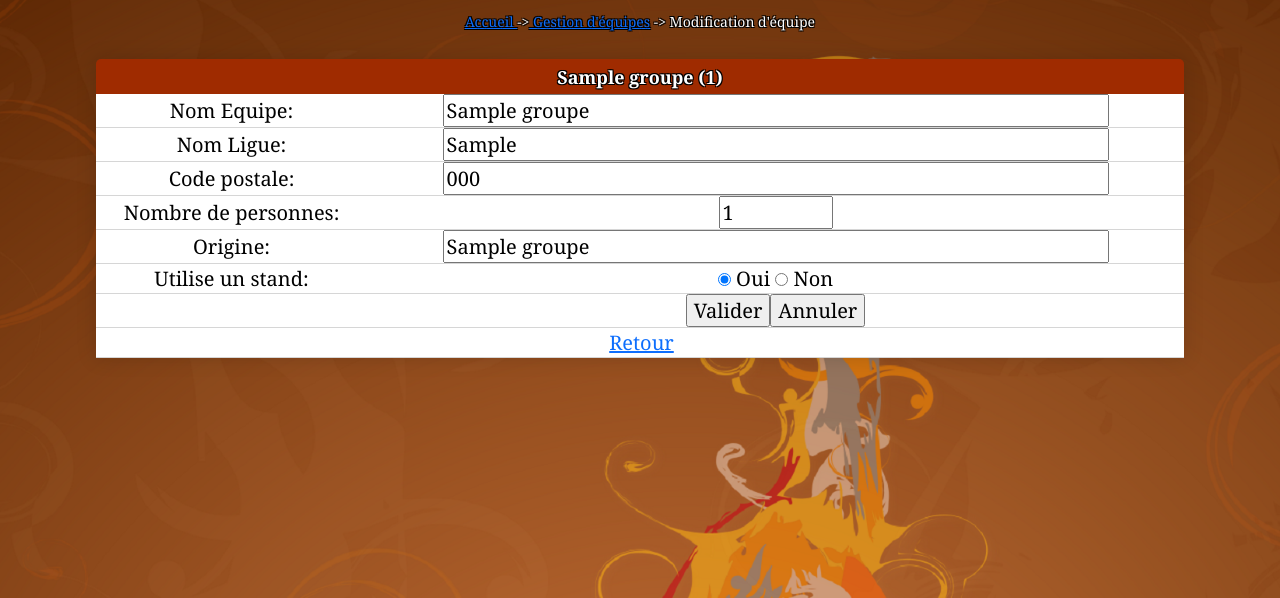
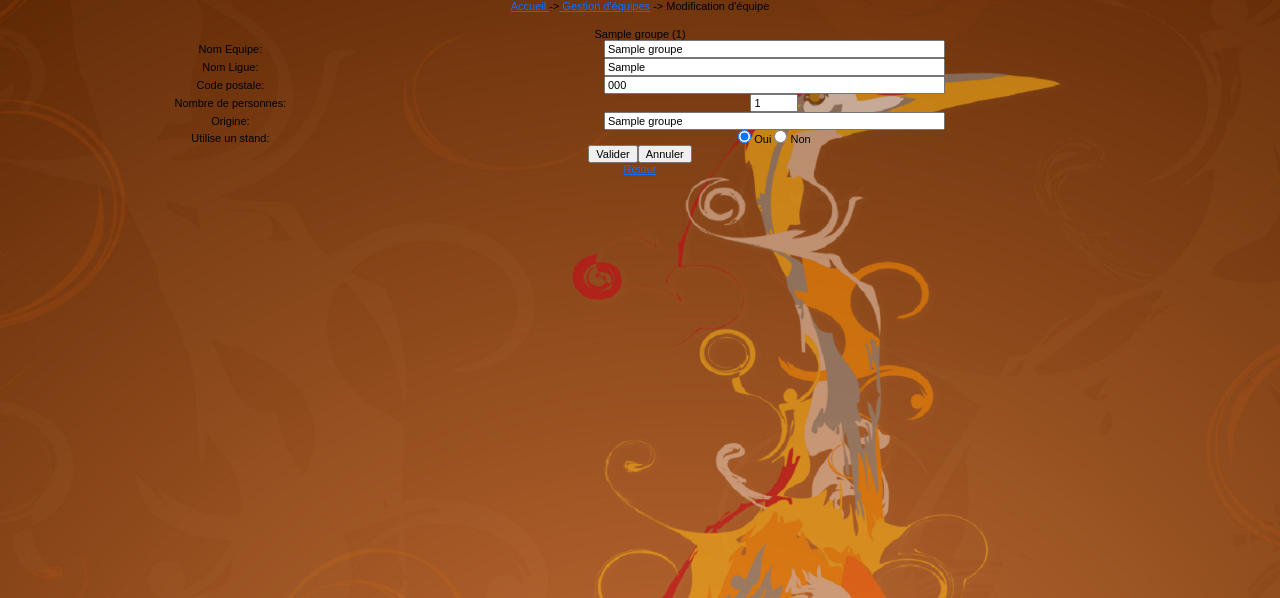
Before and after one commit to vincenz-cdf/Appli-Festival-v2, a PHP site: page /modificationEquipe.php?action=demanderModifEqu&id=1 in a window 1280 px wide. Shown: the part 94-692 px from the top of the page. Run offline with PHP 8.4, Linux system fonts and the light colour scheme; tables that the repository leaves empty hold one stand-in row (values such as "Sample post"); some libraries are stand-ins or nearby versions.

Commit message:
update
moi

```diff
--- a/_gestionBase.inc.php
+++ b/_gestionBase.inc.php
@@ -308,4 +308,11 @@ function nbchlouer($connexion, $idGroupe){
    $sth = $obtenirCompte->fetch();
    return $sth;
 }
+function optionModifAttrib($i,$nbOccupGroupe){
+   if($i == $nbOccupGroupe){
+      echo "<option selected>$i</option>";
+   }else{
+      echo "<option>$i</option>";
+   }
+}
 ?>
--- a/modificationEquipe.php
+++ b/modificationEquipe.php
@@ -4,12 +4,10 @@ $titre="- Equipes";
 include("_debut.inc.php");
 include("_gestionBase.inc.php");
 include("_controlesEtGestionErreurs.inc.php");
-
-echo "<br><p align='center' class='textArianne'><a  href = 'index.php'> Accueil </a> -><A href='gestionEquipe.php'> Gestion d'équipes</a> -> Modification d'équipe </p> <br>";
-
+echo "<p align='center'><a  href = 'index.php'> Accueil </a> -><A href='gestionEquipe.php'> Gestion d'équipes</a> -> Modification d'équipe </p> ";
 $action=$_REQUEST['action'];
 $id=$_REQUEST['id'];
-
+$chambretotal=nbchlouer($connexion,$id);
 if ($action=='demanderModifEqu')
 {
    $lgEqu=obtenirDetailEquipe($connexion, $id);
@@ -24,6 +22,8 @@ if ($action=='demanderModifEqu')
 }
 else
 {
+   $nombrePersonnes=$_REQUEST['nombrePersonnes'];
+   if(($chambretotal[0]*3)<=$nombrePersonnes){
       $nom=$_REQUEST['nom'];
       $identiteResponsable=$_REQUEST['identiteResponsable'];
       $adressePostale=$_REQUEST['adressePostale'];
@@ -32,49 +32,57 @@ else
       $stand=$_REQUEST['stand'];
 
       modifierEquipe($connexion, $id, $nom,$identiteResponsable,$adressePostale, $nombrePersonnes, $nomPays, $stand);
+   }else{
+      $nom=$_REQUEST['nom'];
+      $identiteResponsable=$_REQUEST['identiteResponsable'];
+      $adressePostale=$_REQUEST['adressePostale'];
+      $nomPays=$_REQUEST['nomPays'];
+      $stand=$_REQUEST['stand'];
+   }
+
 }
 
 echo "
 <form method='POST' action='modificationEquipe.php?'>
    <input type='hidden' value='validerModifEqu' name='action'>
    <table width='85%' cellspacing='0' cellpadding='0' align='center'
-   class='content-equipe'>
+   class='tabNonQuadrille'>
 
-      <thead>
+      <tr class='enTeteTabNonQuad'>
+         <td colspan='3'>$nom ($id)</td>
+      </tr>
       <tr>
-         <th colspan='3'>$nom ($id)</th>
-      </tr>
-      </thead>
-";
+         <td><input type='hidden' value='$id' name='id'></td>
+      </tr>";
 
       echo '
-      <tr>
+      <tr class="ligneTabNonQuad">
          <td> Nom Equipe: </td>
          <td><input type="text" value="'.$nom.'" name="nom" size="50"
          maxlength="45" required></td>
       </tr>
-      <tr>
+      <tr class="ligneTabNonQuad">
          <td> Nom Ligue: </td>
          <td><input type="text" value="'.$identiteResponsable.'" name="identiteResponsable" size="50"
          maxlength="45" required></td>
       </tr>
-      <tr>
+      <tr class="ligneTabNonQuad">
          <td> Code postale: </td>
          <td><input type="text" value="'.$adressePostale.'" name="adressePostale" size="50"
          maxlength="45" required></td>
       </tr>
-      <tr>
+      <tr class="ligneTabNonQuad">
          <td> Nombre de personnes: </td>
          <td><input type="text" value="'.$nombrePersonnes.'" name="nombrePersonnes"
          size="4" maxlength="4" required></td>
       </tr>
-      <tr>
+      <tr class="ligneTabNonQuad">
          <td> Origine: </td>
          <td><input type="text" value="'.$nomPays.'" name="nomPays"
          size="50" maxlength="50" required></td>
       </tr>';
       echo'
-      <tr>
+      <tr class="ligneTabNonQuad">
          <td> Utilise un stand: </td>
          <td>';
             if ($stand==1)
@@ -94,28 +102,38 @@ echo "
               echo'
            </td>
          </tr>
+   </table>';
+
+   echo "
+   <table align='center' cellspacing='15' cellpadding='0'>
       <tr>
-         <td align="right">
+         <td align='right'><input type='submit' value='Valider' name='valider'>
          </td>
-         <td align="left"><input type="submit" value="Valider" name="valider"><input type="reset" value="Annuler" name="annuler">
+         <td align='left'><input type='reset' value='Annuler' name='annuler'>
          </td>
       </tr>
       <tr>
-         <td colspan="2" align="center"><a href="gestionEquipe.php">Retour</a>
+         <td colspan='2' align='center'><a href='gestionEquipe.php'>Retour</a>
          </td>
       </tr>
+   </table>
 
-   </table>';
-
-   echo "
 </form>";
 
 // En cas de validation du formulaire : affichage des erreurs ou du message de
 // confirmation
 if ($action=='validerModifEqu')
 {
+   if(($chambretotal[0]*3)<=$nombrePersonnes){
       echo "
-      <h5><center>La modification a été effectuée</center></h5>";
+      <h5><center><strong>La modification a été effectuée</strong></center></h5>";
+   }else{
+      echo "
+      <h5><center><strong>modifications imposible !!!</strong></center></h5>
+      <h5><center><strong> Si vous souétez enlever des personnes il faut que vous déprogramier des chambre</strong></center></h5>";
+
+   }
+
 }
 
 ?>
```
Also changed, not shown: modificationAttributions.php (+5 -34 lines).
